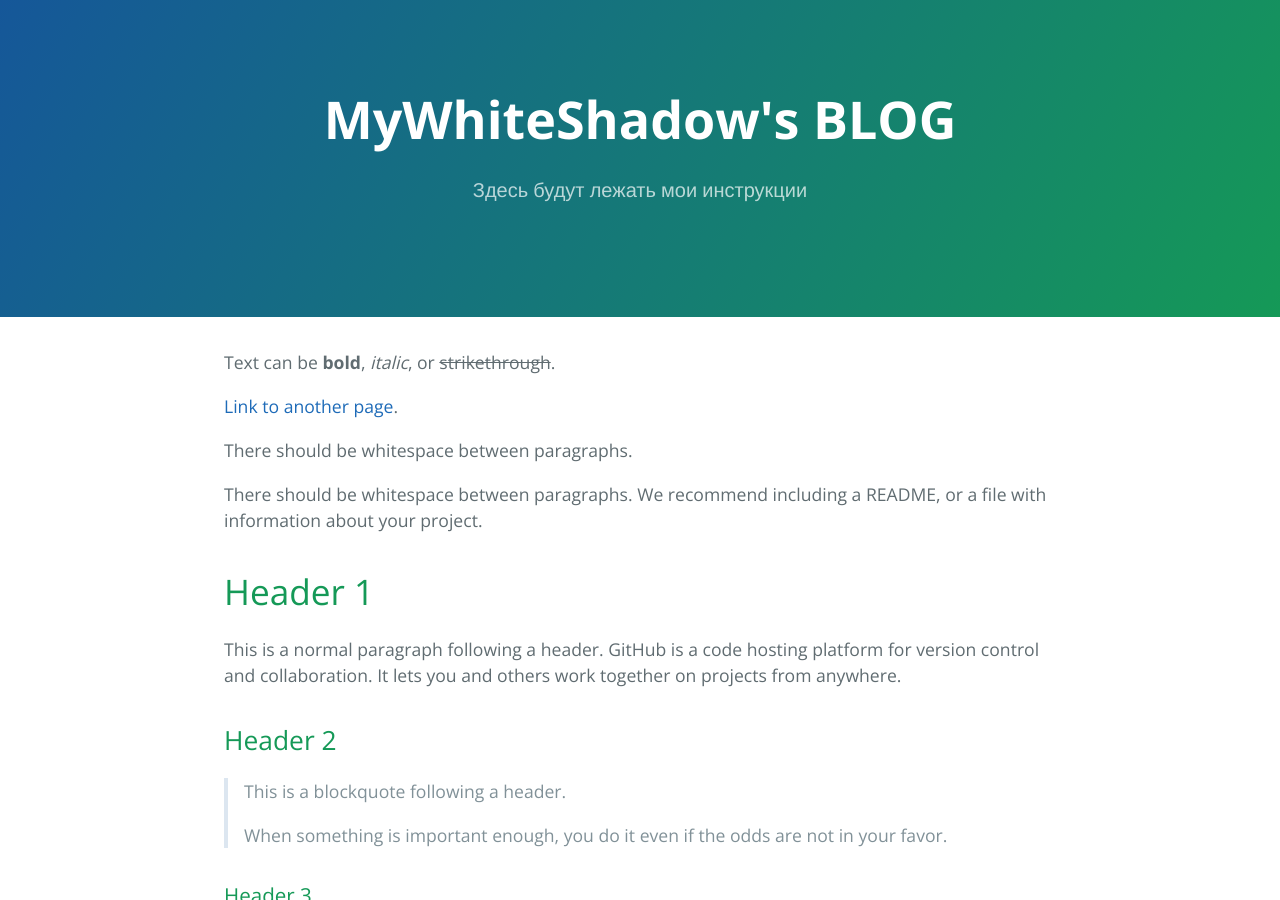
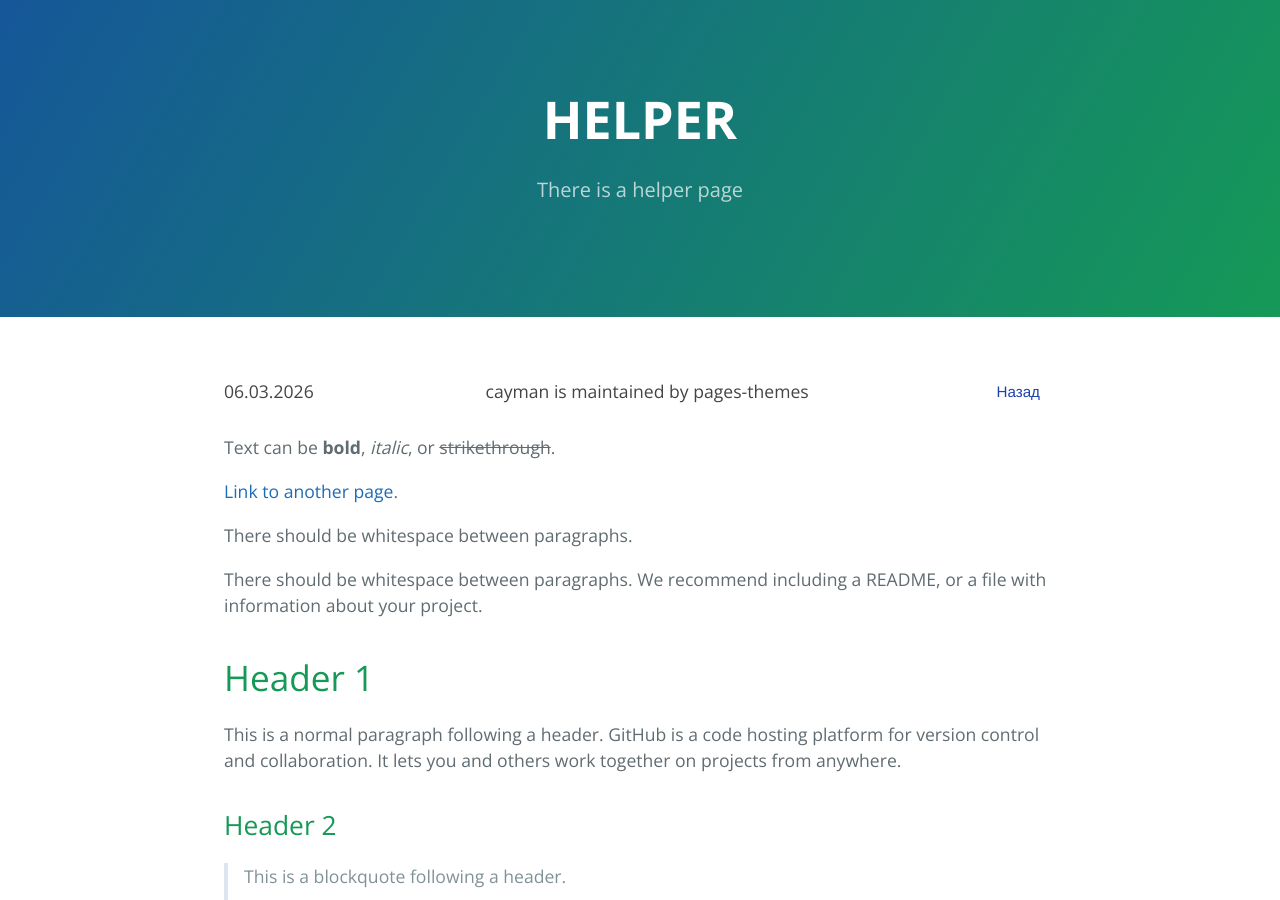
Before and after one commit to MyWhiteShadow/MyWhiteShadow.github.io, a Jekyll site: the page built from OLDindex.md, in a window 1280 px wide and 900 px high. Built offline with Jekyll 4.4.1, drawn with Linux system fonts in a browser that asks for light colours.

Commit message:
добавление элементов навигации для других страниц

```diff
--- a/OLDindex.md
+++ b/OLDindex.md
@@ -1,6 +1,31 @@
 ---
 layout: default
+title: HELPER
+description: There is a helper page
 ---
+<div style="
+  display: flex;
+  justify-content: space-between;
+  align-items: center;
+  gap: 2rem;
+  margin: 1.5rem 0;
+  font-size: 1.1rem;
+">
+  <time datetime="2026-03-06" style="color: #444;">06.03.2026</time>
+
+  <span style="color: #444; font-weight: normal;">cayman is maintained by pages-themes</span>
+
+  <div style="display: flex; align-items: center; gap: 1.8rem;">
+    <a href="./" style="
+      color: #1e40af;
+      text-decoration: none;
+      padding: 0.45rem 1rem;
+      transition: all 0.2s;
+      font-size: 0.95rem;
+      white-space: nowrap;
+    ">Назад</a>
+  </div>
+</div>
 
 Text can be **bold**, _italic_, or ~~strikethrough~~.
 
```
Also changed, not shown: index.md (+0 -1 lines).
